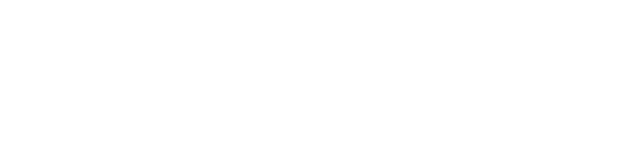
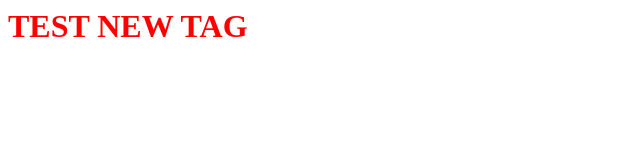
Before and after one commit to maxh0037/1211, a plain HTML site: page index.html in a window 1280 px wide. Shown: the whole page, without its empty margins (0-640 px from the left). Drawn offline with Linux system fonts and the light colour scheme.

Commit message:
新增標題標籤

```diff
--- a/css/all.css
+++ b/css/all.css
@@ -1,3 +1,7 @@
 body{
-    color: #fff;
+    color: #000;
 }
+
+h1{
+    color: red;
+}
--- a/index.html
+++ b/index.html
@@ -4,5 +4,7 @@
 
     <link rel="stylesheet" href="css/all.css" >
   </head>
-
+  <body>
+      <h1>TEST NEW TAG</h1>
+  </body>
 </html>
```
